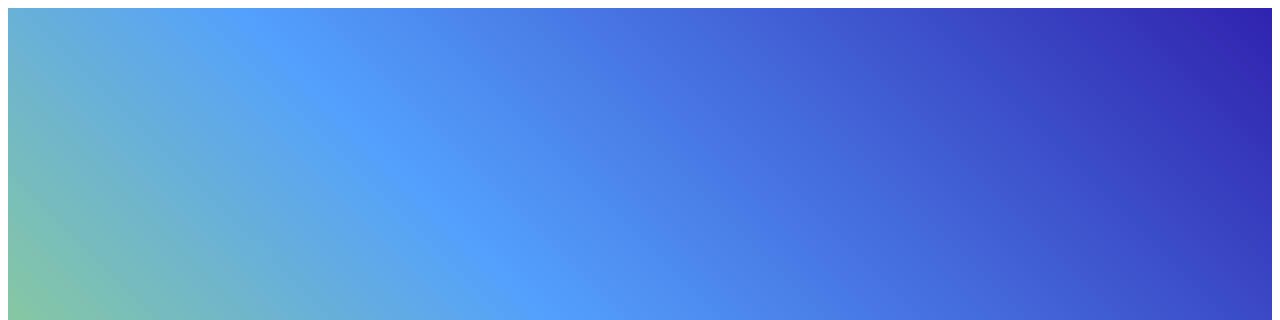
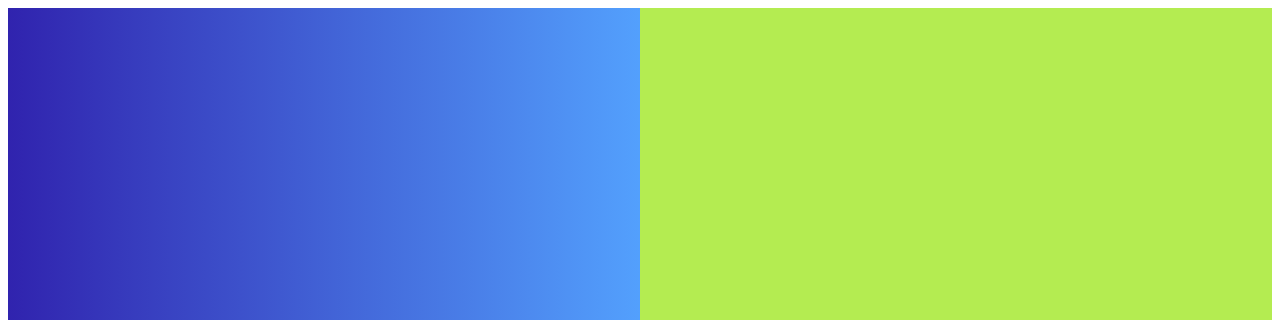
Before and after one commit to GraceMra/Outmind, a plain HTML site: page index.html in a window 1280 px wide. Shown: the top 320 px of the page. Drawn offline with nearby package versions, Linux system fonts and the light colour scheme.

Commit message:
update index

```diff
--- a/index.html
+++ b/index.html
@@ -10,7 +10,7 @@
     	<link rel="stylesheet" type="text/css" href="style.css">
   </head>
 	<body>
-    <div class="banner container" style="background: linear-gradient(-135deg, rgb(48,35,174) 0%,rgb(83,160,253) 50%,rgb(180,236,81) 100%);">
+    <div class="banner container" style="background: linear-gradient(90deg, rgb(48,35,174) 0%,rgb(83,160,253) 50%,rgb(180,236,81) 50%);">
       <div class="banner-content">
         <img id=logo src="Outmind logo.png">
         <h1>... Coming soon</h1>
```
